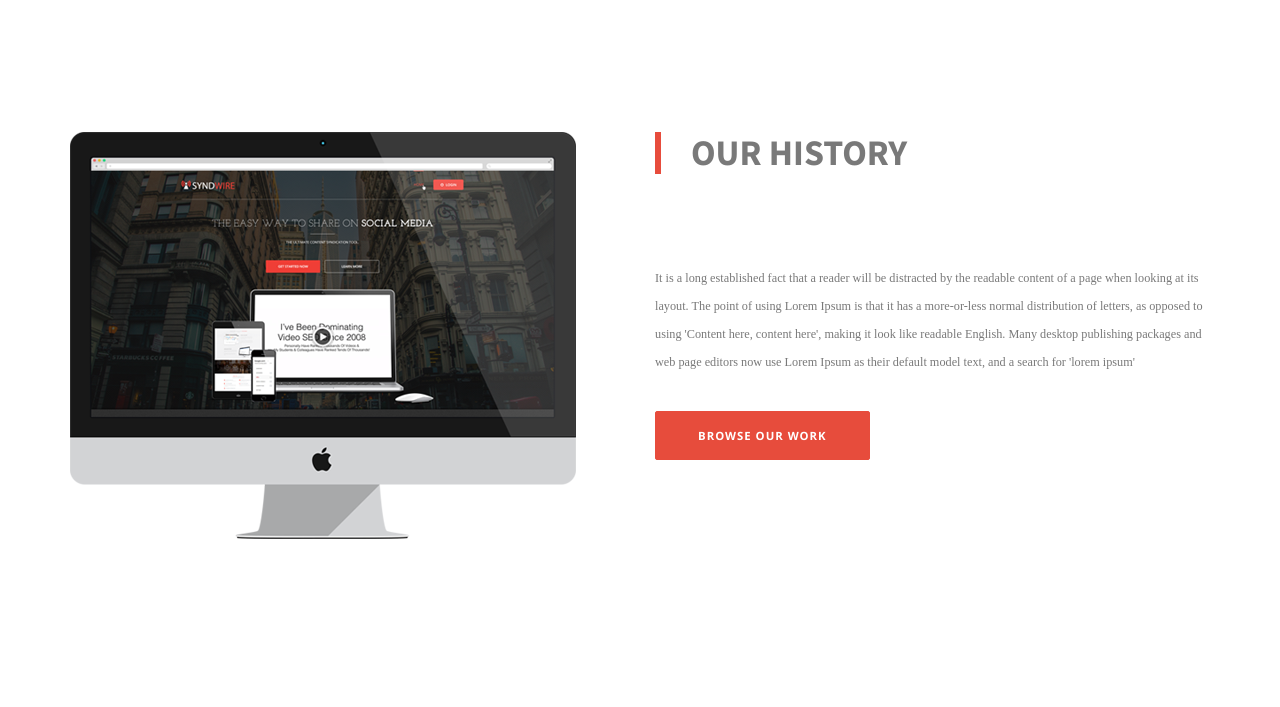
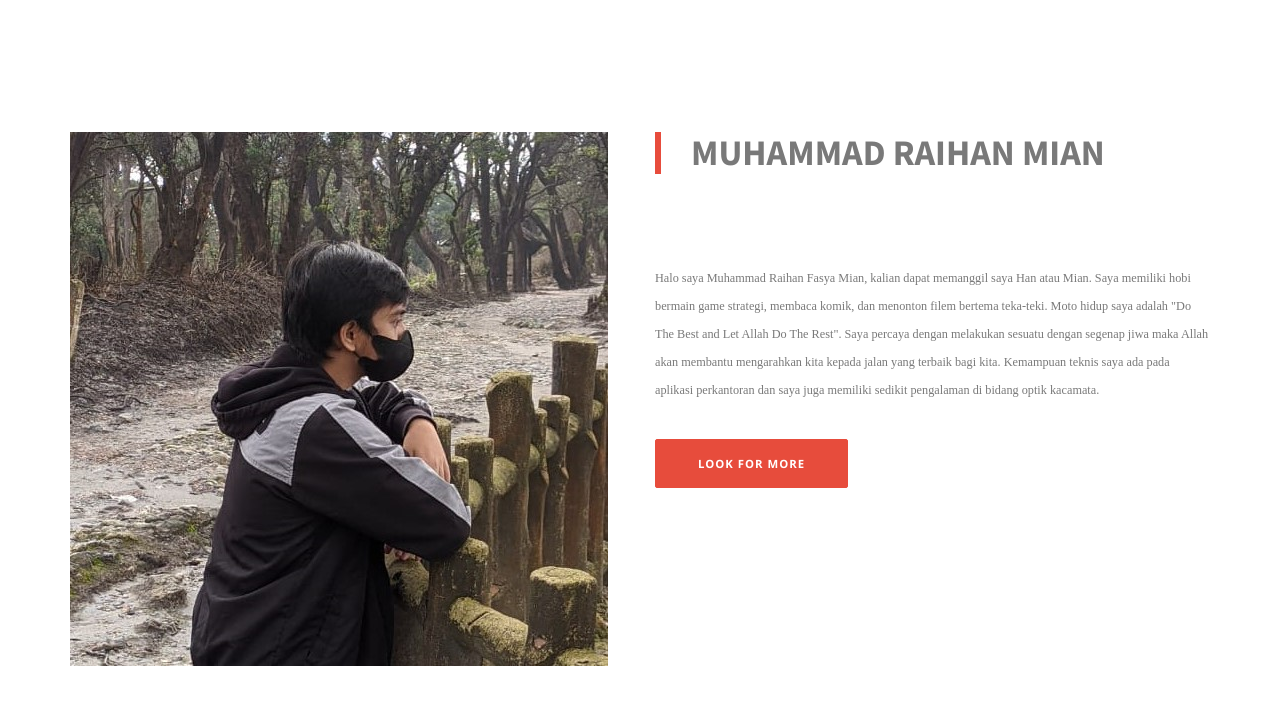
Before and after one commit to muhammadrama19/kelompok2FIX.github.io, a plain HTML site: page index.html in a window 1280 px wide. Shown: the part 1560-2267 px from the top of the page. Drawn offline with Linux system fonts and the light colour scheme; a web font is replaced by a local one.

Commit message:
UPDATE NEW PISAN

```diff
--- a/index.html
+++ b/index.html
@@ -161,22 +161,18 @@
                         <div class="main_history">
                             <div class="col-sm-6">
                                 <div class="single_history_img">
-                                    <img src="assets/images/stab1.png" alt="" />
+                                    <img src="assets/images/han1.jpeg" alt="" />
                                 </div>
                             </div>
 
                             <div class="col-sm-6">
                                 <div class="single_history_content">
                                     <div class="head_title">
-                                        <h2>OUR HISTORY</h2>
+                                        <h2>MUHAMMAD RAIHAN MIAN</h2>
                                     </div>
-                                    <p>It is a long established fact that a reader will be distracted by the readable content of a page
-                                        when looking at its layout. The point of using Lorem Ipsum is that it has a more-or-less normal
-                                        distribution of letters, as opposed to using 'Content here, content here', making it
-                                        look like readable English. Many desktop publishing packages and web page editors now use
-                                        Lorem Ipsum as their default model text, and a search for 'lorem ipsum' </p>
+                                    <p>Halo saya Muhammad Raihan Fasya Mian, kalian dapat memanggil saya Han atau Mian. Saya memiliki hobi bermain game strategi, membaca komik, dan menonton filem bertema teka-teki. Moto hidup saya adalah "Do The Best and Let Allah Do The Rest". Saya percaya dengan melakukan sesuatu dengan segenap jiwa maka Allah akan membantu mengarahkan kita kepada jalan yang terbaik bagi kita. Kemampuan teknis saya ada pada aplikasi perkantoran dan saya juga memiliki sedikit pengalaman di bidang optik kacamata. </p>
 
-                                    <a href="" class="btn btn-lg">BROWSE OUR WORK</a>
+                                    <a href="https://youhanssip.github.io/tugas3.2_proyek1.github.io/" class="btn btn-lg">LOOK FOR MORE</a>
                                 </div>
                             </div>
                         </div>
```
